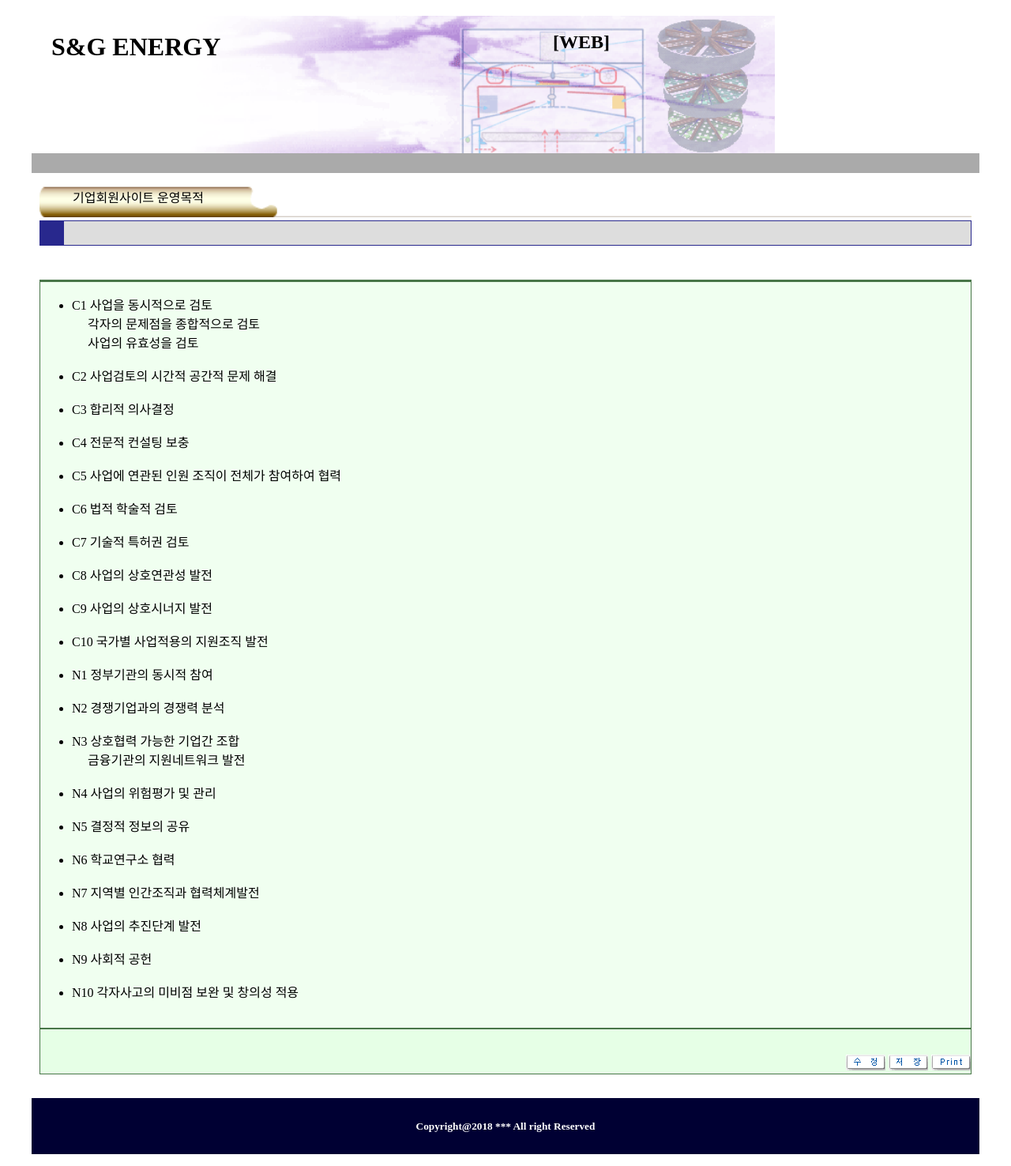
After one commit to tatsu0906/my-first-blog, a Django app: page /SnG/purpose in a window 1280 px wide. The commit adds this page. Shown: the whole page at 79% size. Run offline with Django 3.2, Linux system fonts and the light colour scheme.

Commit message:
modi SnG

```diff
--- /dev/null
+++ b/blog/templates/blog/SnG/purpose.html
@@ -0,0 +1,59 @@
+{% extends 'blog/SnG/base.html' %}
+
+{% block content %}
+    <!--Title Tube-->
+    <div class="title-tube" style="background-image:url(../../static/image/tb00_3.gif)">
+        <div class="title-tube-box"><p>기업회원사이트 운영목적</p></div>
+    </div>
+    <div>
+    	<!--title selected-->
+        <div class ="title-box">
+        	<div class ="title-box-square"><p></p></div>
+        	<!--제목바-->
+        	<div class ="title-box-text"><p></p></div>
+        </div>
+
+		<br>
+
+		<!--Content area-->
+		<div class="content-box-flow">
+			<!--선택경로표시(미구현)-->
+			<h4 style="margin: 0px"></h4>
+		</div>
+		<div class="content-box-main">
+
+			<ul>
+                <li>C1 사업을 동시적으로 검토<br>&nbsp;&nbsp;&nbsp;&nbsp;&nbsp;각자의 문제점을 종합적으로 검토<br>&nbsp;&nbsp;&nbsp;&nbsp;&nbsp;사업의 유효성을 검토</li><br>
+                <li>C2 사업검토의 시간적 공간적 문제 해결</li><br>
+                <li>C3 합리적 의사결정</li><br>
+                <li>C4 전문적 컨설팅 보충</li><br>
+                <li>C5 사업에 연관된 인원 조직이 전체가 참여하여 협력</li><br>
+                <li>C6 법적 학술적 검토</li><br>
+                <li>C7 기술적 특허권 검토</li><br>
+                <li>C8 사업의 상호연관성 발전</li><br>
+                <li>C9 사업의 상호시너지 발전</li><br>
+                <li>C10 국가별 사업적용의 지원조직 발전</li><br>
+                <li>N1 정부기관의 동시적 참여</li><br>
+                <li>N2 경쟁기업과의 경쟁력 분석</li><br>
+                <li>N3 상호협력 가능한 기업간 조합<br>&nbsp;&nbsp;&nbsp;&nbsp;&nbsp;금융기관의 지원네트워크 발전</li><br>
+                <li>N4 사업의 위험평가 및 관리</li><br>
+                <li>N5 결정적 정보의 공유</li><br>
+                <li>N6 학교연구소 협력</li><br>
+                <li>N7 지역별 인간조직과 협력체계발전</li><br>
+                <li>N8 사업의 추진단계 발전</li><br>
+                <li>N9 사회적 공헌</li><br>
+                <li>N10 각자사고의 미비점 보완 및 창의성 적용</li><br>
+            </ul>
+
+        </div>
+
+		</div>
+		<div class="content-box-foot">
+			<div style="position:absolute;right: 0px;bottom: 0px;">
+				<a><img src="../../static/image/rewrite.gif"></a>
+				<a><img src="../../static/image/save.gif"></a>
+				<a><img src="../../static/image/print.gif"></a>
+			</div>
+		</div>
+    </div>
+{% endblock %}
--- a/blog/urls.py
+++ b/blog/urls.py
@@ -27,6 +27,9 @@ urlpatterns = [
     url(r'^SnG/suppleterm$', views.render_SnG_suppleterm, name='SnG_suppleterm'),
     url(r'^SnG/board$', views.render_SnG_board, name='SnG_board'),
 
+    url(r'^SnG/introduction$', views.render_SnG_introduction, name='SnG_introduction'),
+    url(r'^SnG/purpose$', views.render_SnG_purpose, name='SnG_purpose'),
+
     #Yerim
     url(r'^Yerim$', views.render_Yerim_index, name='Yerim_index'),
     url(r'^Yerim/7$', views.render_Yerim_7, name='Yerim_7'),
--- a/blog/views.py
+++ b/blog/views.py
@@ -79,6 +79,12 @@ def render_SnG_suppleterm(request):
 def render_SnG_board(request):
     return render(request, 'blog/SnG/board.html', {})
 
+def render_SnG_introduction(request):
+    return render(request, 'blog/SnG/introduction.html', {})
+
+def render_SnG_purpose(request):
+    return render(request, 'blog/SnG/purpose.html', {})
+
 
 #########################################################
 
```
Also changed, not shown: blog/templates/blog/SnG/introduction.html (added, +36 -0 lines), blog/templates/blog/SnG/title.html (+35 -23 lines), blog/templates/blog/Yerim/matrix.html (+12 -12 lines), blog/templates/blog/SnG/sng_introduction.html (added).
